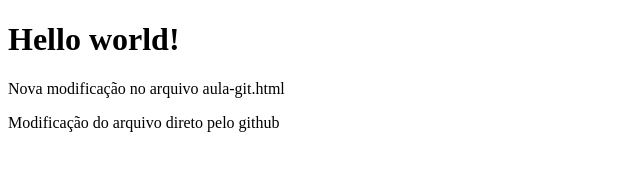
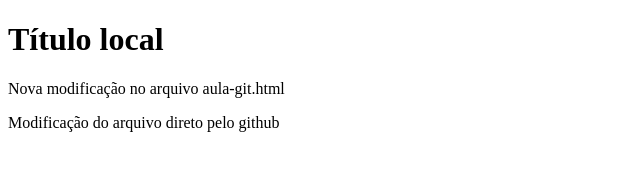
Before and after one commit to andersonbfigueiredo/qua207082, a plain HTML site: page aula-git.html in a window 1280 px wide. Shown: the whole page, without its empty margins (0-640 px from the left). Drawn offline with Linux system fonts and the light colour scheme.

Commit message:
título modificado localmente

```diff
--- a/aula-git.html
+++ b/aula-git.html
@@ -5,7 +5,7 @@
 </head>
 <body>
 
-<h1>Hello world!</h1>
+<h1>Título local</h1>
 <p>Nova modificação no arquivo aula-git.html</p>
 <p>Modificação do arquivo direto pelo github</p>
 
```
